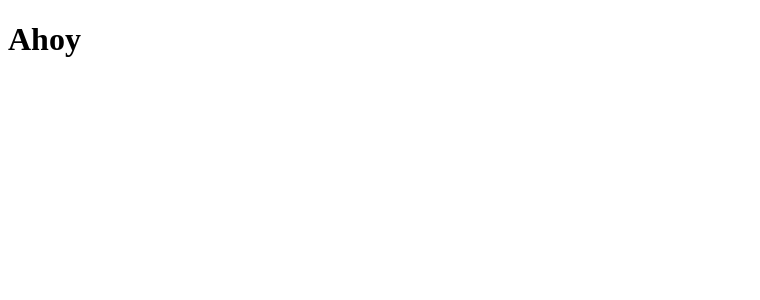
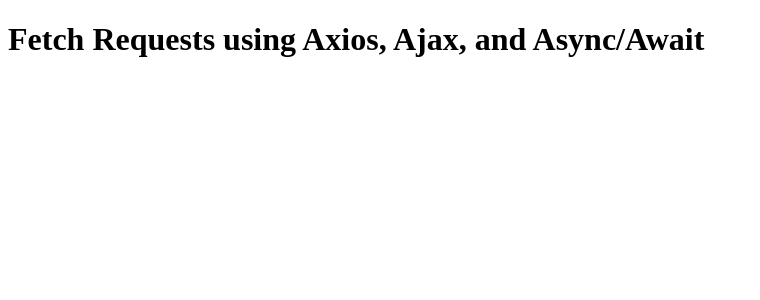
Before and after one commit to JasonHensley1989/react-blog, a React (Create React App) app: page / in a window 1280 px wide. Shown: the top 300 px of the page, without its empty margins (0-760 px from the left). Built offline with nearby package versions, Linux system fonts and the light colour scheme.

Commit message:
fetch testing

```diff
--- a/src/App.js
+++ b/src/App.js
@@ -1,7 +1,7 @@
 function App() {
   return (
     <div className="App">
-      <h1>Ahoy</h1>
+      <h1>Fetch Requests using Axios, Ajax, and Async/Await</h1>
     </div>
   );
 }
```
